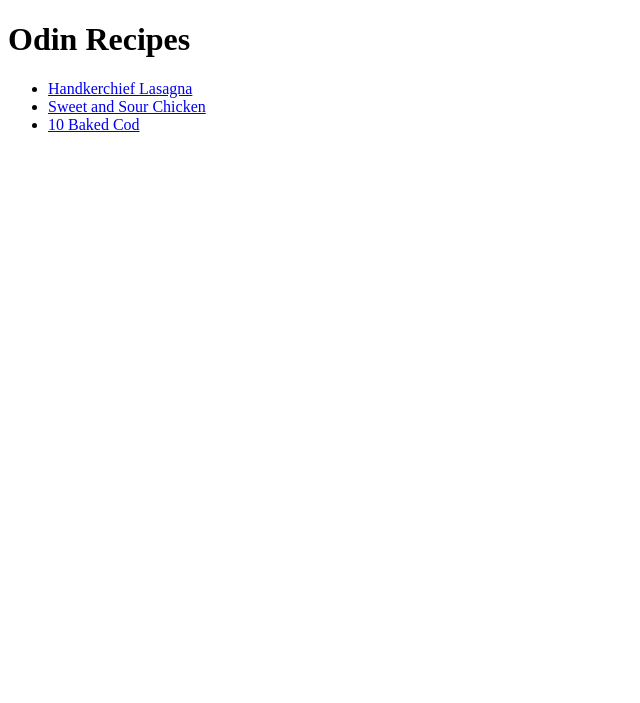
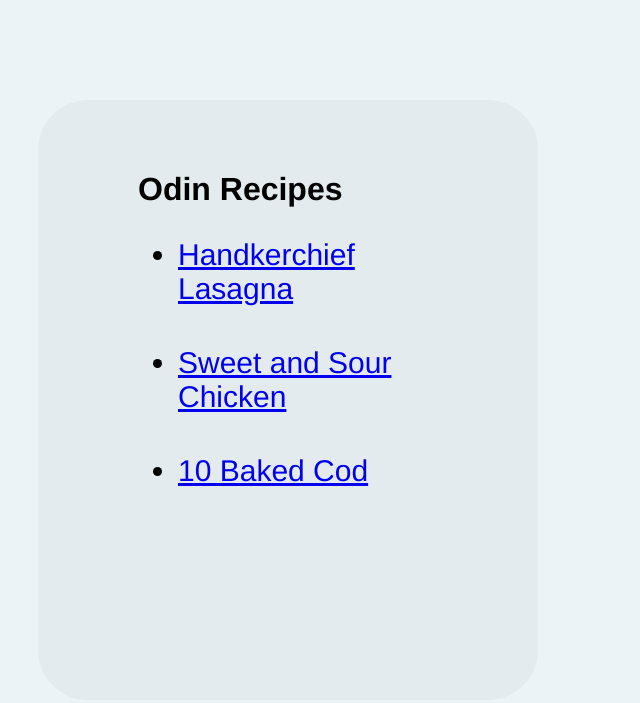
Before and after one commit to AbdirahmanFree/odin-recipes, a plain HTML site: page index.html in a window 1280 px wide. Shown: the whole page, without its empty margins (0-640 px from the left). Drawn offline with Linux system fonts and the light colour scheme.

Commit message:
Added CSS to home page Added classes and divs for improved structure in index.html and added styles.css

```diff
--- a/index.html
+++ b/index.html
@@ -3,14 +3,24 @@
     <head>
         <meta charset="UTF-8"/>
         <title>Odin Recipes</title>
+        <link rel="stylesheet" href="styles.css"/>
     </head>
     <body>
-        <h1>Odin Recipes</h1>
-        <ul>
-            <li><a href="recipes/lasagna.html">Handkerchief Lasagna</a></li>
-            <li><a href="recipes/SweetandSourChicken.html">Sweet and Sour Chicken</a></li>
-            <li><a href="recipes/BakedCod.html">10 Baked Cod</a></li>
-        </ul>
+        <div class="content">
+
+            <div class="head">
+                <h1>Odin Recipes</h1>
+            </div>
+
+            <div class="list">
+
+                <ul>
+                    <li class="list_element"><a href="recipes/lasagna.html">Handkerchief Lasagna</a></li>
+                    <li class="list_element"><a href="recipes/SweetandSourChicken.html">Sweet and Sour Chicken</a></li>
+                    <li class="list_element"><a href="recipes/BakedCod.html">10 Baked Cod</a></li>
+                </ul>
+            </div>
+        </div>
     </body>
 
 </html>
--- /dev/null
+++ b/styles.css
@@ -0,0 +1,29 @@
+html {
+    background-color: rgb(235, 243, 247);
+}
+.content{
+    border-radius: 50px;
+    display: block;
+    padding: 50px 100px;
+    background-color: rgb(227, 235, 239);
+    width: 300px;
+    height: 500px;
+    margin:  100px 30px;
+
+}
+
+.head, .list {
+    font-family: Helvetica, 'Times New Roman', sans-serif;
+    display: block;
+    width: 300px;
+    margin: auto;
+
+}
+
+
+.list{
+    font-size: 30px;
+}
+.list_element {
+    padding-bottom:40px ;
+}
```
